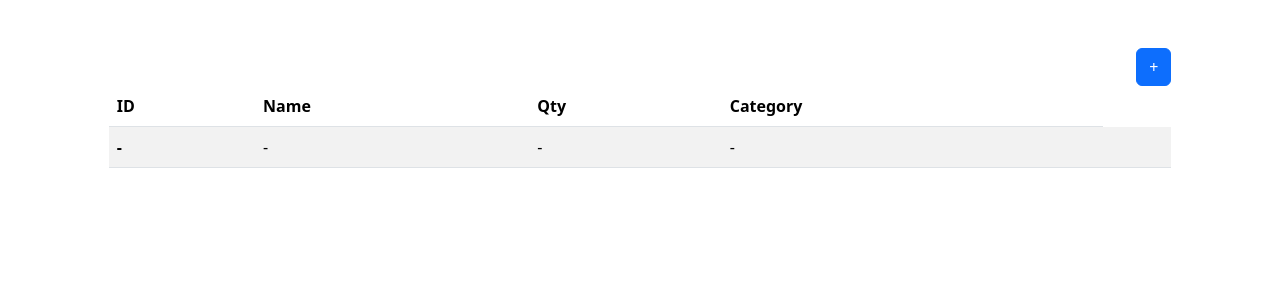
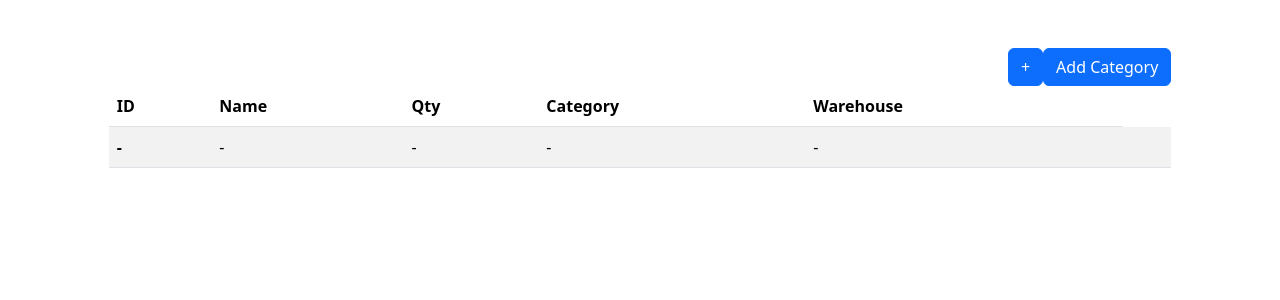
Before and after one commit to recinan/inventeru_project, a Django app: page /dashboard/ in a window 1280 px wide. Shown: the part 56-356 px from the top of the page. Run offline with Django 5.2, Linux system fonts and the light colour scheme; the visitor is signed in with stand-in values (Sample User, id 1); data that the repository does not hold is empty.

Commit message:
Add Category button has added

```diff
--- a/inventory_management_con/templates/dashboard.html
+++ b/inventory_management_con/templates/dashboard.html
@@ -19,6 +19,7 @@
         <div class="col-md-10 col-11 mx-auto mt-5">
             <div class="d-flex justify-content-end">
                 <a href="{% url "add-item" %}" class="btn btn-primary">+</a>
+                <a href="{% url "add-category" %}" class="btn btn-primary">Add Category</a>
             </div>
             <table class="table table-hover table-striped">
                  <thead>
@@ -27,12 +28,14 @@
                         <th scope="col">Name</th>
                         <th scope="col">Qty</th>
                         <th scope="col">Category</th>
+                        <th scope="col">Warehouse</th>
                     </tr>
                  </thead>
                  <tbody>
                     {% if items|length == 0 %}
                     <tr>
                         <th scope="row">-</th>
+                        <td>-</td>
                         <td>-</td>
                         <td>-</td>
                         <td>-</td>
```
